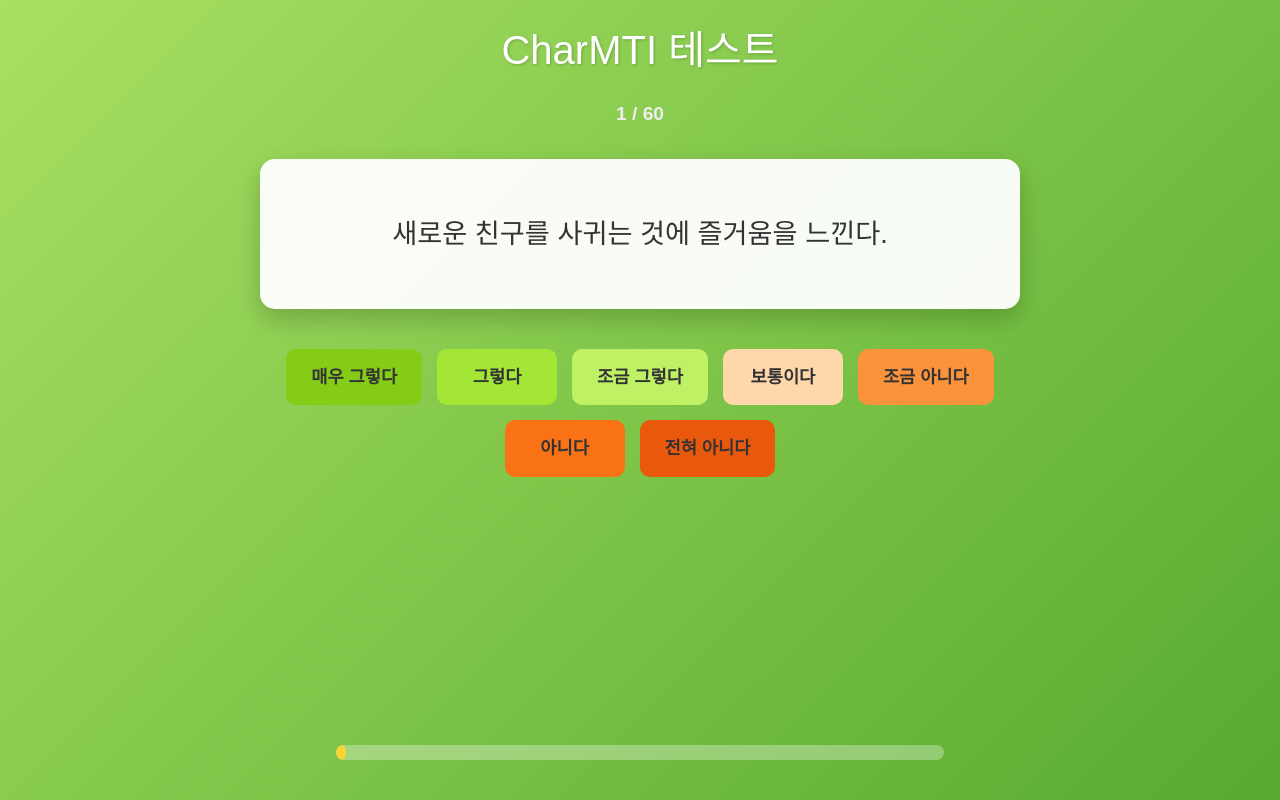
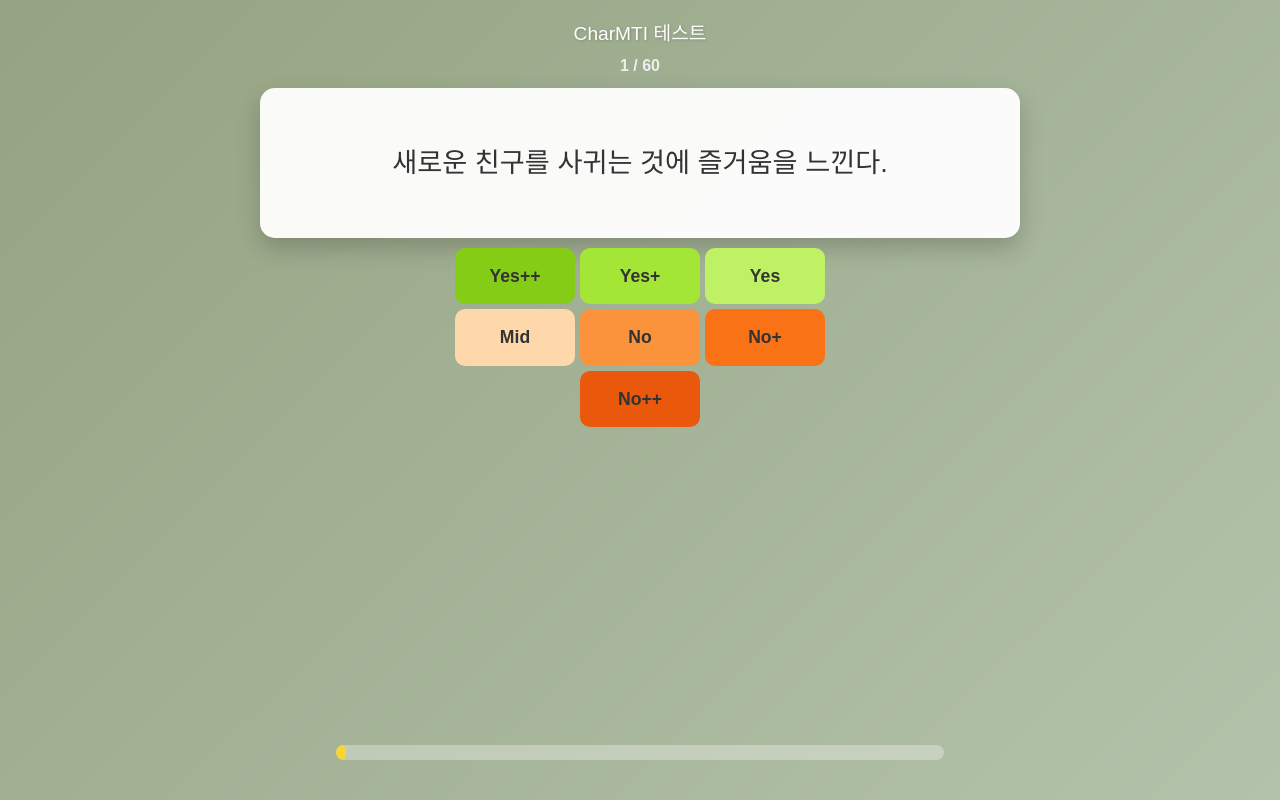
Before and after one commit to ii-johan/charmti, a Next.js app: page /test in a window 1280 px wide. Built offline with nearby package versions, Linux system fonts and the light colour scheme.

Commit message:
feat:updated

```diff
--- a/src/pages/test.tsx
+++ b/src/pages/test.tsx
@@ -102,49 +102,49 @@ const TestPage = () => {
             style={{ backgroundColor: buttonColors.strongPositive }}
             onClick={() => handleAnswer(3)}
           >
-            매우 그렇다
+            Yes++
           </button>
           <button
             className={styles.answerButton}
             style={{ backgroundColor: buttonColors.positive }}
             onClick={() => handleAnswer(2)}
           >
-            그렇다
+            Yes+
           </button>
           <button
             className={styles.answerButton}
             style={{ backgroundColor: buttonColors.mildPositive }}
             onClick={() => handleAnswer(1)}
           >
-            조금 그렇다
+            Yes
           </button>
           <button
             className={styles.answerButton}
             style={{ backgroundColor: buttonColors.neutral }}
             onClick={() => handleAnswer(0)}
           >
-            보통이다
+            Mid
           </button>
           <button
             className={styles.answerButton}
             style={{ backgroundColor: buttonColors.mildNegative }}
             onClick={() => handleAnswer(-1)}
           >
-            조금 아니다
+            No
           </button>
           <button
             className={styles.answerButton}
             style={{ backgroundColor: buttonColors.negative }}
             onClick={() => handleAnswer(-2)}
           >
-            아니다
+            No+
           </button>
           <button
             className={styles.answerButton}
             style={{ backgroundColor: buttonColors.strongNegative }}
             onClick={() => handleAnswer(-3)}
           >
-            전혀 아니다
+            No++
           </button>
         </div>
         <div className={styles.progressBarContainer}>
--- a/src/styles/Test.module.css
+++ b/src/styles/Test.module.css
@@ -6,7 +6,7 @@
   flex-direction: column;
   justify-content: center;
   align-items: center;
-  background: linear-gradient(135deg, #a8e063, #56ab2f); /* 녹색 계열 그라데이션 */
+  background: linear-gradient(135deg, #95a382, #b3c3ab); /* 녹색 계열 그라데이션 */
   color: #fff;
   font-family: 'Arial', sans-serif;
   text-align: center;
@@ -47,16 +47,16 @@
 }
 
 .title {
-  font-size: 2.5rem;
-  margin-bottom: 20px;
+  font-size: 1.2rem;
+  margin-bottom: 5px;
   color: #fff;
   text-shadow: 1px 1px 3px rgba(0, 0, 0, 0.2);
 }
 
 .questionCounter {
-  font-size: 1.2rem;
+  font-size: 1rem;
   color: #eee;
-  margin-bottom: 30px;
+  margin-bottom: 10px;
   font-weight: bold;
 }
 
@@ -64,7 +64,7 @@
   background-color: rgba(255, 255, 255, 0.95);
   border-radius: 15px;
   padding: 30px;
-  margin-bottom: 40px;
+  margin-bottom: 10px;
   box-shadow: 0 10px 25px rgba(0, 0, 0, 0.2);
   min-height: 150px; /* 충분한 높이 확보 */
   display: flex;
@@ -86,9 +86,9 @@
   display: flex;
   flex-wrap: wrap; /* 버튼이 많으므로 줄바꿈 허용 */
   justify-content: center;
-  gap: 15px; /* 버튼 간 간격 */
-  width: 100%;
-  margin-bottom: 40px;
+  gap: 5px; /* 버튼 간 간격 */
+  width: 50%;
+  margin-bottom: 10px;
 }
 
 .answerButton {
```
